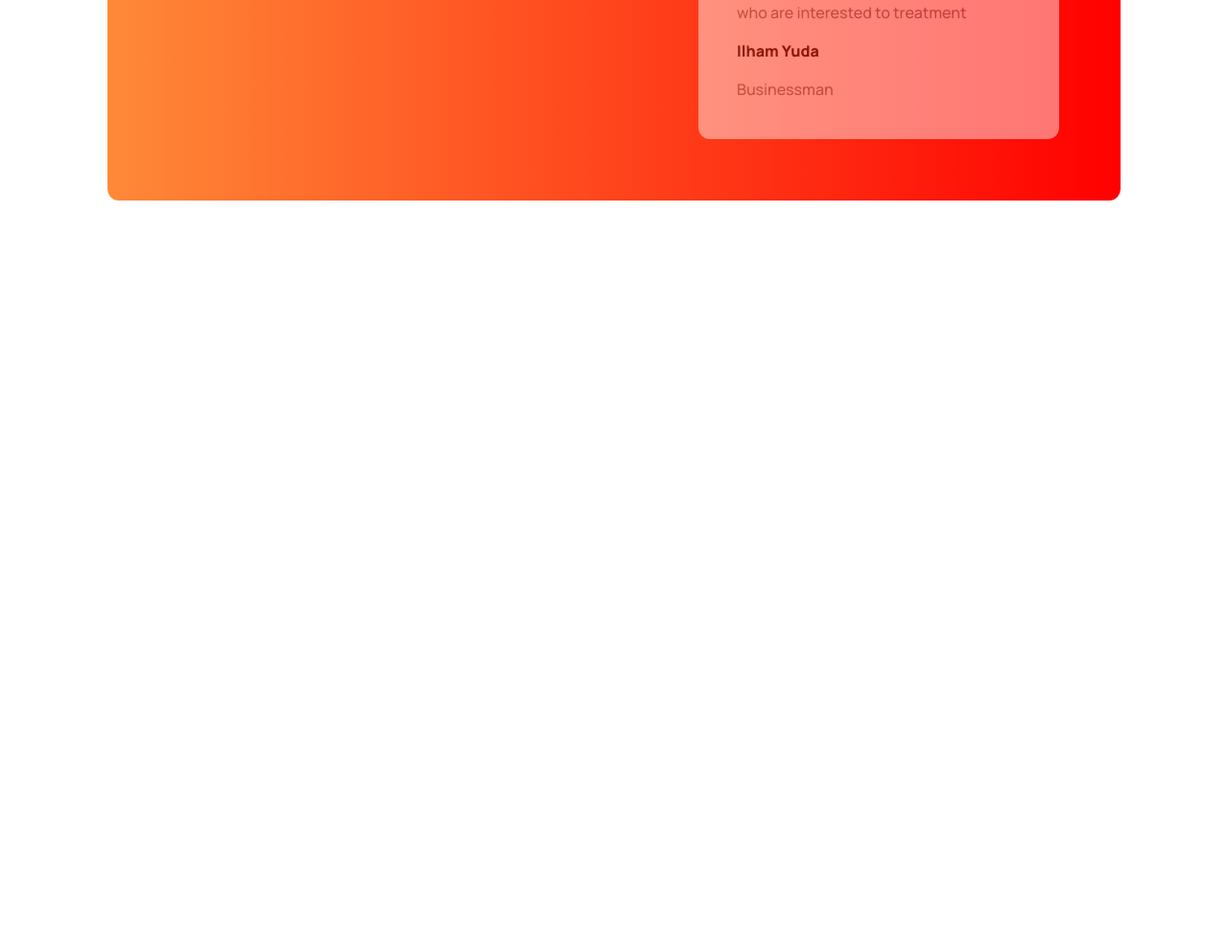
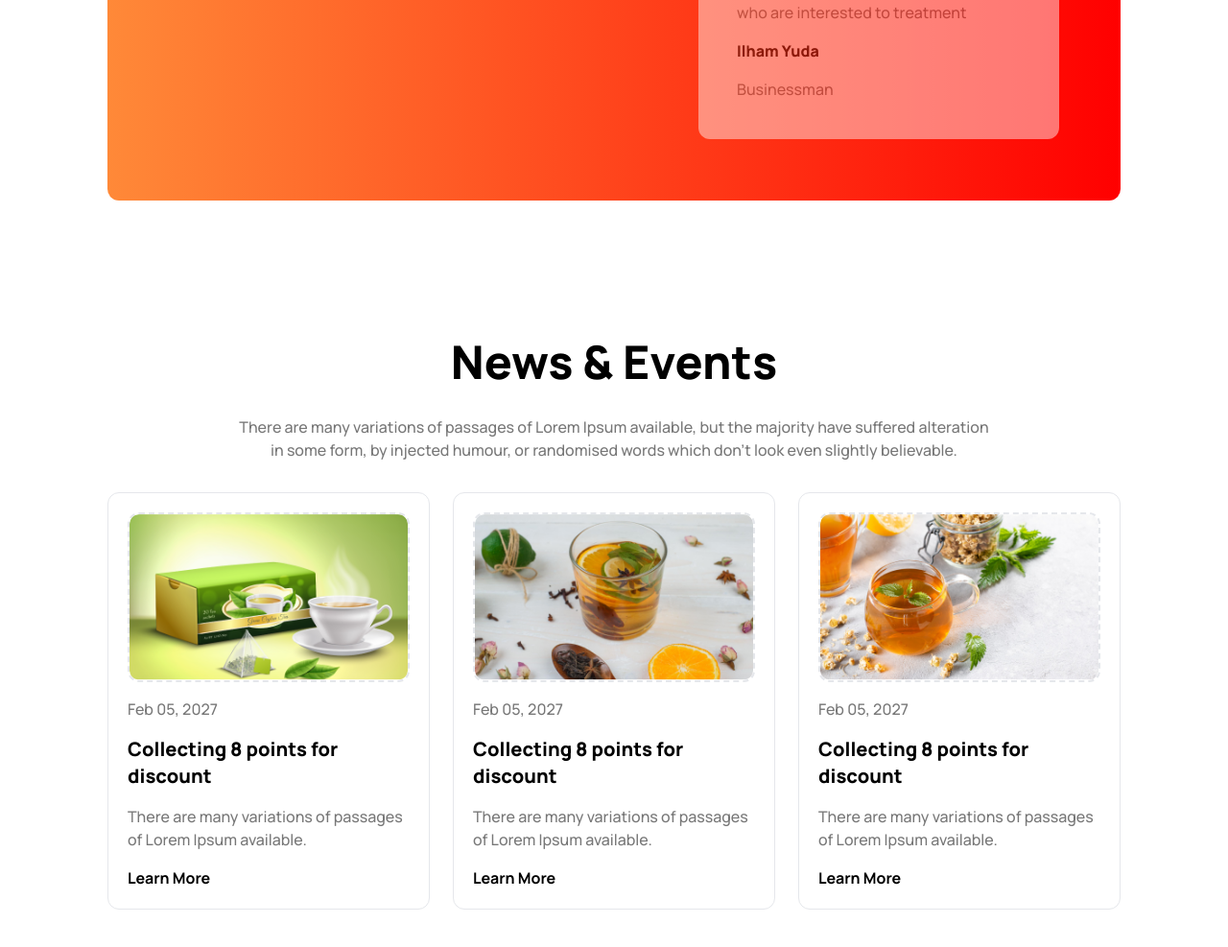
Before and after one commit to sumaiyasal/tea_house, a plain HTML site: page index.html in a window 1280 px wide. Shown: the part 2337-3324 px from the top of the page at 96% size. Before the commit the page ends 2578 px from the top, so only its background shows below. Drawn offline with nearby package versions, Linux system fonts and the light colour scheme.

Commit message:
added a section

```diff
--- a/index.html
+++ b/index.html
@@ -138,6 +138,7 @@
         </div>
       </section>
       <!-- meet client -->
+      <section>
         <div class="bg-gradient-to-r from-[#FF8938] to-[#FF0000] rounded-xl lg:grid grid-cols-2 mt-36 gap-12">
           <div class="lg:px-10 px-8 py-24 space-y-10 text-[#F4F4F4] ">
              <h1 class="text-5xl font-extrabold">Meet Our Super Clients</h1>
@@ -192,8 +193,64 @@
                </div>
           </div>
          </div>
-      <section>
 
+      </section>
+      <!-- news & events section -->
+       <section class="mt-36 text-center space-y-8">
+        <h1 class="text-5xl font-extrabold ">
+          News & Events
+        </h1>
+        <p class="text-[#777777] text-base font-medium w-3/4 mx-auto">
+          There are many variations of passages of Lorem Ipsum available, but the majority have suffered alteration in some form, by injected humour, or randomised words which don't look even slightly believable.
+          <div class="grid grid-cols-1 md:grid-cols-2 lg:grid-cols-3 gap-6">
+            <div class="border rounded-xl text-start p-5 space-y-4 ">
+              <img class="border border-dashed border-2 rounded-xl w-full"src="./images/news-1.png" alt="">
+              <p class="text-[#777777] text-base font-medium ">
+                Feb 05, 2027
+              </p>
+              <h1 class="text-xl font-extrabold ">
+                Collecting 8 points for discount
+              </h1>
+              <p class="text-[#777777] text-base font-medium ">
+                There are many variations of passages of Lorem Ipsum available.
+              </p>
+              <p class="text-base font-bold ">
+                Learn More
+              </p>
+            </div>
+            <div class="border rounded-xl text-start p-5 space-y-4 ">
+              <img class="border-dashed border-2 rounded-xl w-full"src="./images/news-2.png" alt="">
+              <p class="text-[#777777] text-base font-medium ">
+                Feb 05, 2027
+              </p>
+              <h1 class="text-xl font-extrabold ">
+                Collecting 8 points for discount
+              </h1>
+              <p class="text-[#777777] text-base font-medium ">
+                There are many variations of passages of Lorem Ipsum available.
+              </p>
+              <p class="text-base font-bold ">
+                Learn More
+              </p>
+            </div>
+            <div class="border rounded-xl text-start p-5 space-y-4 ">
+              <img class="border-dashed border-2 rounded-xl w-full"src="./images/news-3.png" alt="">
+              <p class="text-[#777777] text-base font-medium ">
+                Feb 05, 2027
+              </p>
+              <h1 class="text-xl font-extrabold ">
+                Collecting 8 points for discount
+              </h1>
+              <p class="text-[#777777] text-base font-medium ">
+                There are many variations of passages of Lorem Ipsum available.
+              </p>
+              <p class="text-base font-bold ">
+                Learn More
+              </p>
+            </div>
+
+          </div>
+        </p>
        </section>
     </main>
     <footer></footer>
```
Lines whose indentation alone changed are shown as unchanged.
